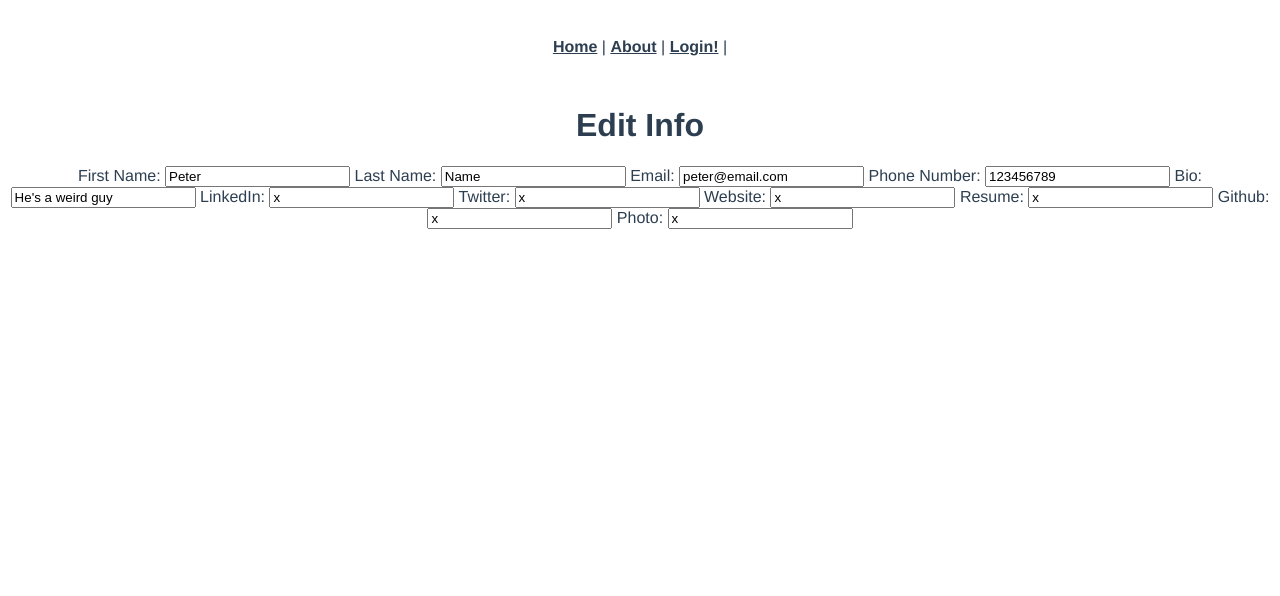
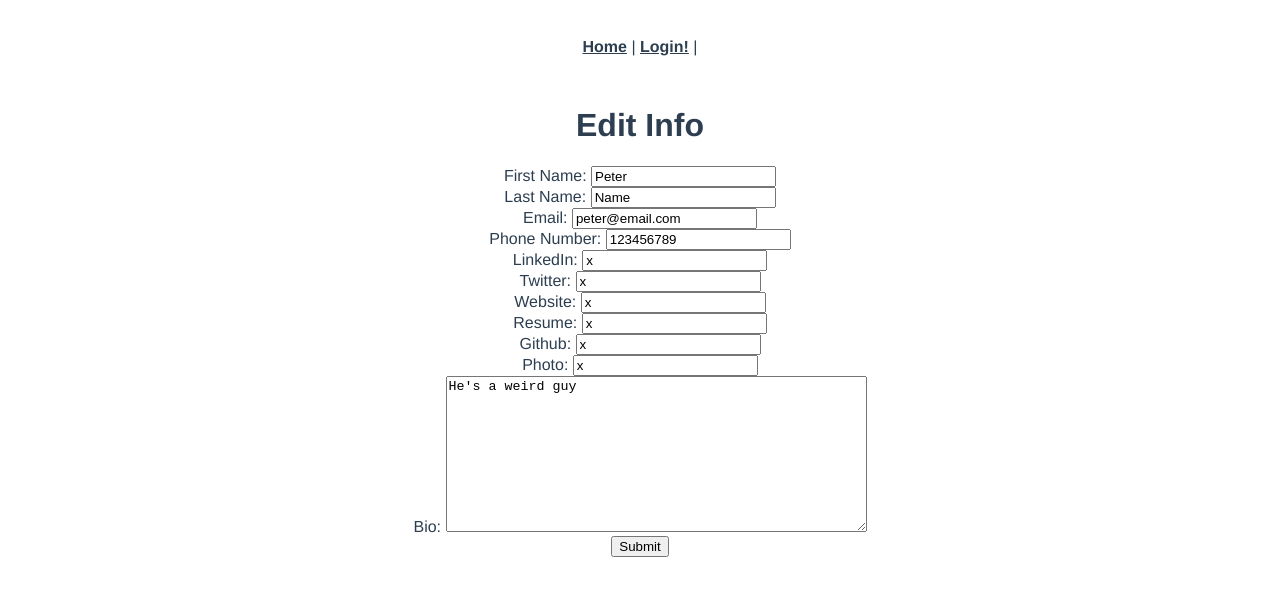
Before and after one commit to meganreh/student_portal, a Vue app: page /users/1/edit in a window 1280 px wide. Shown: the top 596 px of the page. Built offline with nearby package versions, Linux system fonts and the light colour scheme.

Commit message:
made edits

```diff
--- a/src/App.vue
+++ b/src/App.vue
@@ -2,8 +2,6 @@
   <div id="app">
     <div id="nav">
       <router-link to="/">Home</router-link>
-      |
-      <router-link to="/about">About</router-link>
       |
       <router-link to="/login" v-if="!jwt">Login!</router-link>
       |
--- a/src/main.js
+++ b/src/main.js
@@ -3,7 +3,7 @@ import App from "./App.vue";
 import router from "./router";
 import axios from "axios";
 
-axios.defaults.baseURL = process.env.NODE_ENV === "development" ? "http://localhost:3000" : "/";
+axios.defaults.baseURL = process.env.NODE_ENV === "development" ? "http://boiling-chamber-46600.herokuapp.com/" : "/";
 
 var jwt = localStorage.getItem("jwt");
 if (jwt) {
--- a/src/views/UsersEdit.vue
+++ b/src/views/UsersEdit.vue
@@ -1,34 +1,49 @@
 <template>
   <div class="container">
     <h1>Edit Info</h1>
+
     First Name:
     <input type="text" v-model="user.first_name" />
+    <br />
     Last Name:
     <input type="text" v-model="user.last_name" />
+    <br />
     Email:
     <input type="text" v-model="user.email" />
+    <br />
     Phone Number:
     <input type="text" v-model="user.phone_number" />
-    Bio:
-    <input type="text" v-model="user.bio" />
+    <br />
     LinkedIn:
     <input type="text" v-model="user.linkedin" />
+    <br />
     Twitter:
     <input type="text" v-model="user.twitter" />
+    <br />
     Website:
     <input type="text" v-model="user.website" />
+    <br />
     Resume:
     <input type="text" v-model="user.resume" />
+    <br />
     Github:
     <input type="text" v-model="user.github" />
+    <br />
     Photo:
     <input type="text" v-model="user.photo" />
+    <br />
+    Bio:
+    <textarea cols="50" rows="10" type="text" v-model="user.bio" />
+    <br />
+    <button v-on:click="updateInfo(user)">Submit</button>
   </div>
 </template>
 
 <style></style>
 
 <script>
+import axios from "axios";
+
 export default {
   data: function() {
     return {
```
